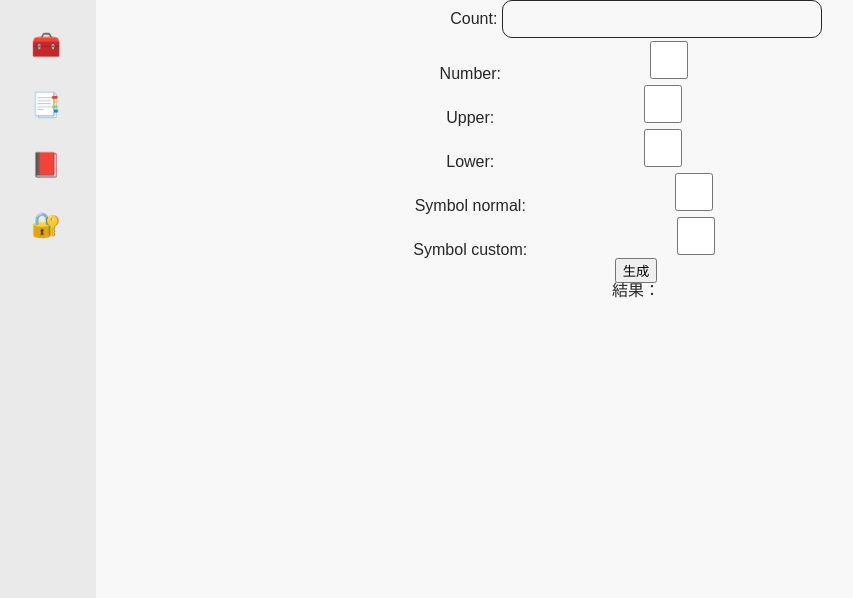
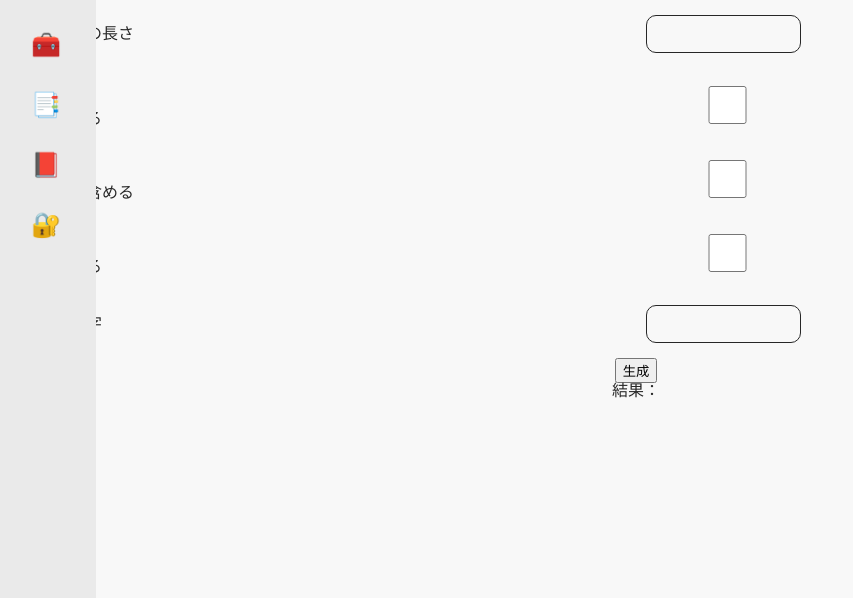
Before and after one commit to AikawaShota/web-toolbox, a Django app: page /passwords-generator in a window 1280 px wide. Shown: the top 598 px of the page, without its empty margins (4-857 px from the left). Run offline with Django 4.2, Linux system fonts and the light colour scheme; parts of the project's set-up code (start-up, migrations or seed data) failed here and were passed over.

Commit message:
パスワードジェネレータの調整

```diff
--- a/toolbox/passwords_generator/forms.py
+++ b/toolbox/passwords_generator/forms.py
@@ -44,9 +44,9 @@ class GeneratorForm(forms.Form):
     )
     symbol_custom = forms.CharField(
         required=False,
-        widget=forms.CheckboxInput(
+        widget=forms.TextInput(
             attrs={
-                "class": "checkbox_field",
+                "class": "text_field",
             }
         )
     )
--- a/toolbox/passwords_generator/templates/passwords_generator/index.html
+++ b/toolbox/passwords_generator/templates/passwords_generator/index.html
@@ -3,7 +3,28 @@
 {% block logo %}<a href="{% url 'passwords_generator:passwords_generator' %}">Plainly-Passwords-Generator</a>{% endblock %}
 {% block content %}
 <form action="{% url 'passwords_generator:passwords_generator' %}" method="POST">{% csrf_token %}
-    {{ form.as_p }}
+    <table>
+        <tr>
+            <td>パスワードの長さ</td>
+            <td>{{ form.count }}</td>
+        </tr>
+        <tr>
+            <td>数字を含める</td>
+            <td>{{ form.number }}</td>
+        </tr>
+        <tr>
+            <td>英大文字を含める</td>
+            <td>{{ form.upper }}</td>
+        </tr>
+        <tr>
+            <td>記号を含める</td>
+            <td>{{ form.symbol_normal }}</td>
+        </tr>
+        <tr>
+            <td>カスタム文字</td>
+            <td>{{ form.symbol_custom }}</td>
+        </tr>
+    </table>
     <button type="submit">生成</button>
 </form>
 <p>結果：{{ result }}</p>
```
